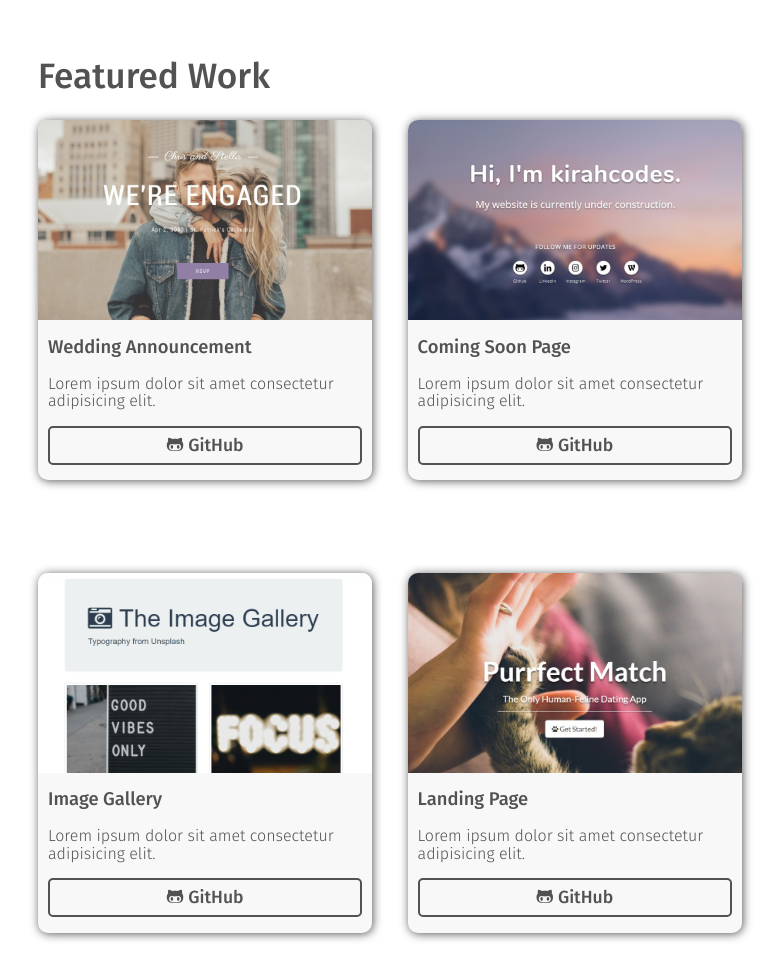
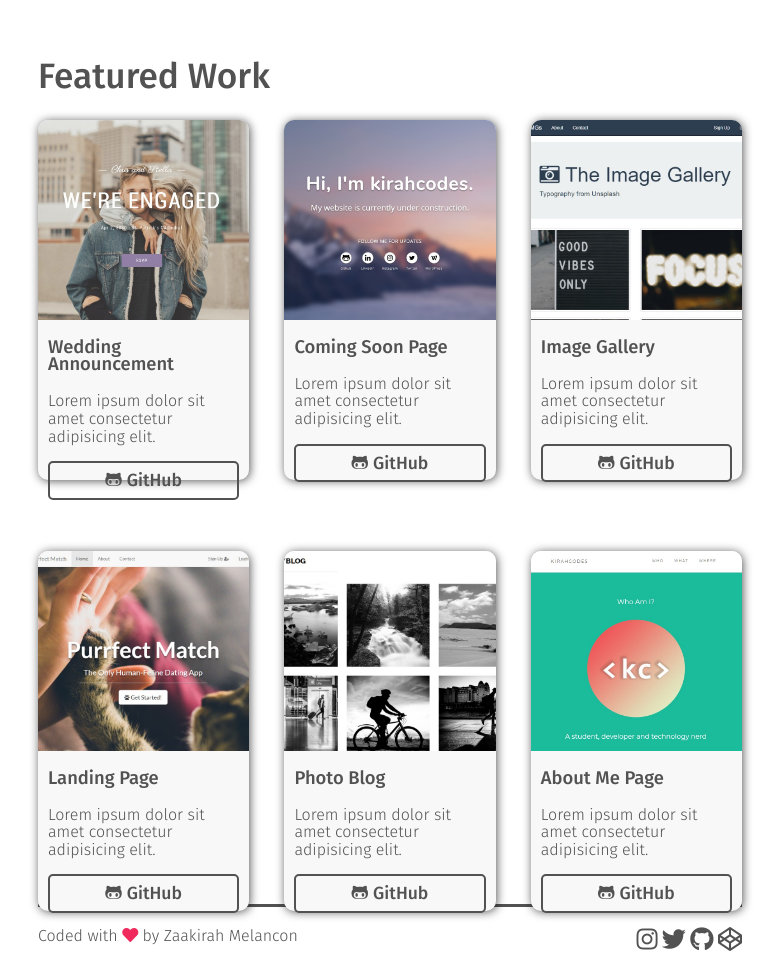
Before and after one commit to kirahcodes/GwG_Front-End, a plain HTML site: page web_foundations/portfolio_project/index.html in a window 1280 px wide. Shown: the part 510-1473 px from the top of the page, without its empty margins (250-1031 px from the left). Drawn offline with Linux system fonts and the light colour scheme.

Commit message:
Changed grid layout for larger screens

```diff
--- a/web_foundations/portfolio_project/css/main.css
+++ b/web_foundations/portfolio_project/css/main.css
@@ -87,18 +87,19 @@ body {
 }
 
 .featured-items {
+    margin: 0 auto;
     width: 100%;
     display: inline-grid;
-    grid-template-columns: 1fr 1fr;
+    grid-template-columns: 1fr 1fr 1fr;
     grid-gap: 5%;
     font-family: 'Fira Sans', sans-serif;
     box-sizing: border-box;
 }
 
-.project-container {
+.featured-project {
     font-family: 'Fira Sans', sans-serif;
     background: #f8f8f8;
-    margin-bottom: 10%;
+    margin-bottom: 15%;
     border-radius: 10px;
     height: 360px;
     box-shadow: 1px 1px 10px rgba(12, 12, 12, 0.685);
--- a/web_foundations/portfolio_project/css/responsive.css
+++ b/web_foundations/portfolio_project/css/responsive.css
@@ -39,10 +39,13 @@
         display: flex;
     }
 
-
     .hero-section {
         height: 150px;
         line-height: 150px;
+    }
+
+    .featured-items {
+        grid-template-columns: 1fr 1fr;
     }
 }
 
--- a/web_foundations/portfolio_project/index.html
+++ b/web_foundations/portfolio_project/index.html
@@ -39,7 +39,7 @@
             <h1>Featured Work</h1>
 
             <div class="featured-items">
-                <div class="project-container">
+                <div class="featured-project">
                     <div class="project-img" id="project-img1"></div>
                     <div class="project-info">
                         <p class="project-title">Wedding Announcement</p>
@@ -51,7 +51,7 @@
                         </div> <!-- project buttons -->
                     </div> <!-- project info -->
                 </div> <!-- project container -->
-                <div class="project-container">
+                <div class="featured-project">
                     <div class="project-img" id="project-img2"></div>
                     <div class="project-info">
                         <p class="project-title">Coming Soon Page</p>
@@ -64,7 +64,7 @@
                     </div> <!-- project info -->
                 </div> <!-- project container -->
 
-                <div class="project-container">
+                <div class="featured-project">
                     <div class="project-img" id="project-img3"></div>
                     <div class="project-info">
                         <p class="project-title">Image Gallery</p>
@@ -77,7 +77,7 @@
                     </div> <!-- project info -->
                 </div> <!-- project container -->
 
-                <div class="project-container">
+                <div class="featured-project">
                     <div class="project-img" id="project-img4"></div>
                     <div class="project-info">
                         <p class="project-title">Landing Page</p>
@@ -90,7 +90,7 @@
                     </div> <!-- project info -->
                 </div> <!-- project container -->
 
-                <div class="project-container">
+                <div class="featured-project">
                     <div class="project-img" id="project-img5"></div>
                     <div class="project-info">
                         <p class="project-title">Photo Blog</p>
@@ -103,7 +103,7 @@
                     </div> <!-- project info -->
                 </div> <!-- project container -->
 
-                <div class="project-container">
+                <div class="featured-project">
                     <div class="project-img" id="project-img6"></div>
                     <div class="project-info">
                         <p class="project-title">About Me Page</p>
```
